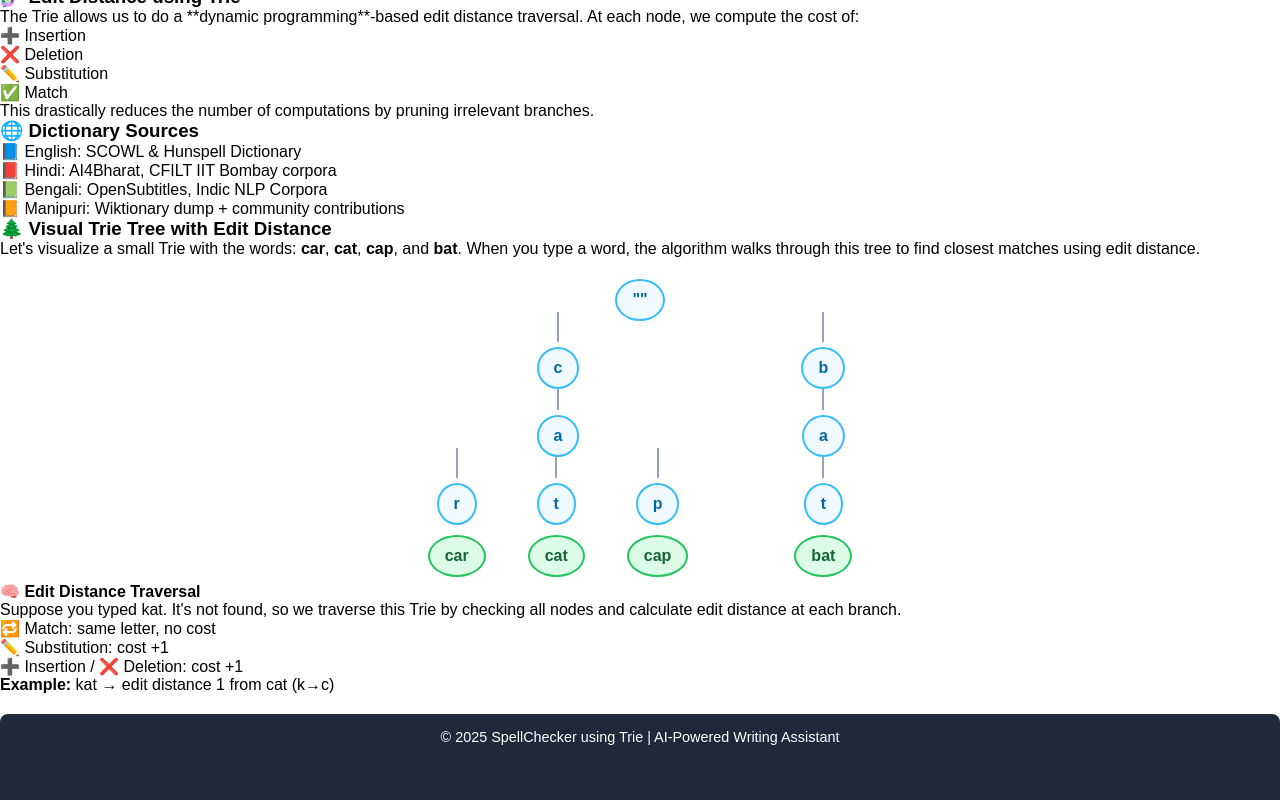
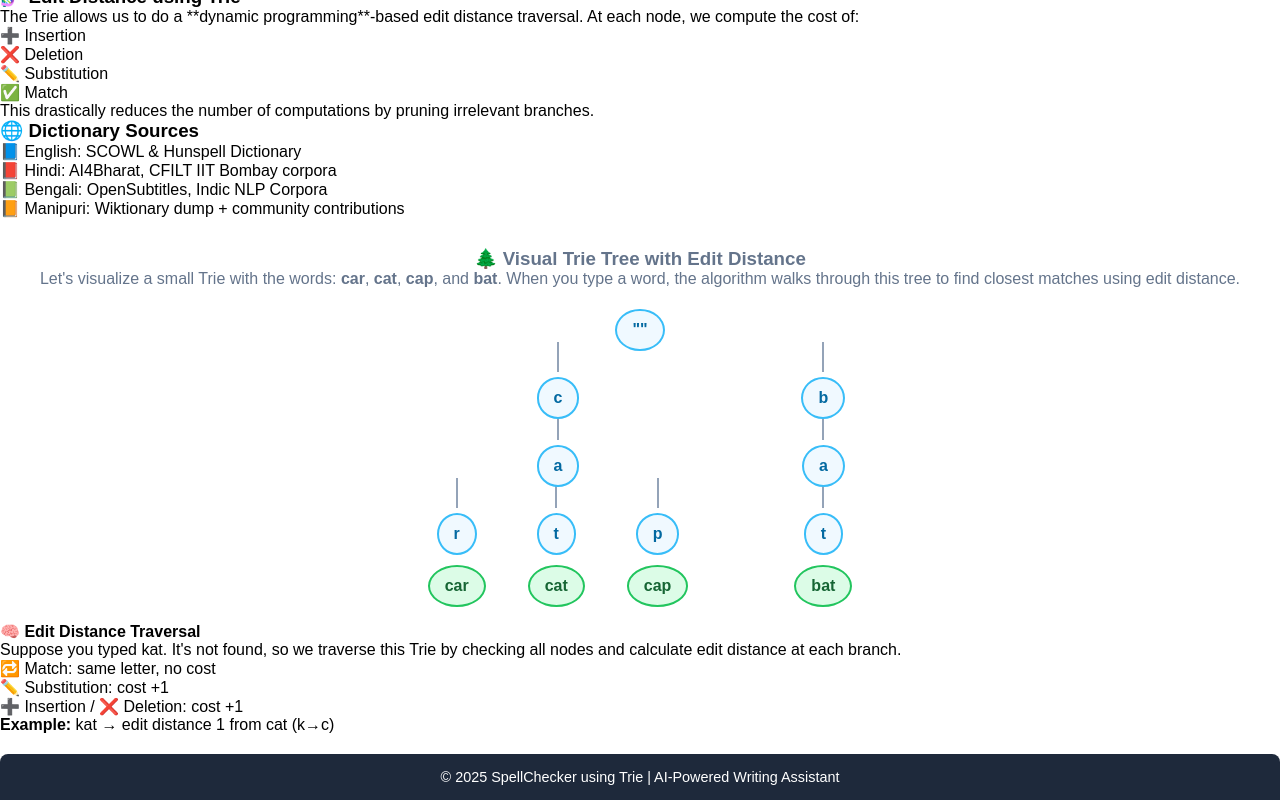
Before and after one commit to KDHarsh24/TextEditorSpell, a React (Vite) app: page / in a window 1280 px wide. Shown: the part 587-1387 px from the top of the page. Before the commit the page ends 1347 px from the top, so only its background shows below. Built offline with nearby package versions, Linux system fonts and the light colour scheme; no server answers.

Commit message:
edit distance

```diff
--- a/src/App.jsx
+++ b/src/App.jsx
@@ -182,7 +182,7 @@ const App = () => {
           <li>📙 Manipuri: Wiktionary dump + community contributions</li>
         </ul>
 
-
+        <div className="bottom-text">
         <h3>🌲 Visual Trie Tree with Edit Distance</h3>
         <p>Let's visualize a small Trie with the words: <strong>car</strong>, <strong>cat</strong>, <strong>cap</strong>, and <strong>bat</strong>. When you type a word, the algorithm walks through this tree to find closest matches using edit distance.</p>
 
@@ -227,7 +227,7 @@ const App = () => {
             </div>
           </div>
         </div>
-
+        </div>
         <h4>🧠 Edit Distance Traversal</h4>
         <p>
           Suppose you typed <code>kat</code>. It's not found, so we traverse this Trie by checking all nodes and calculate edit distance at each branch.
```
